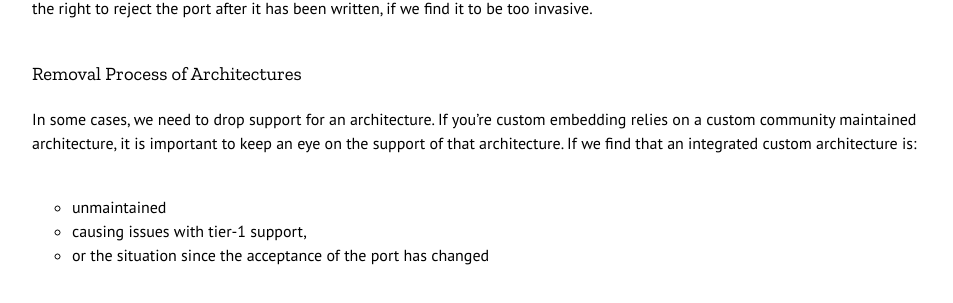
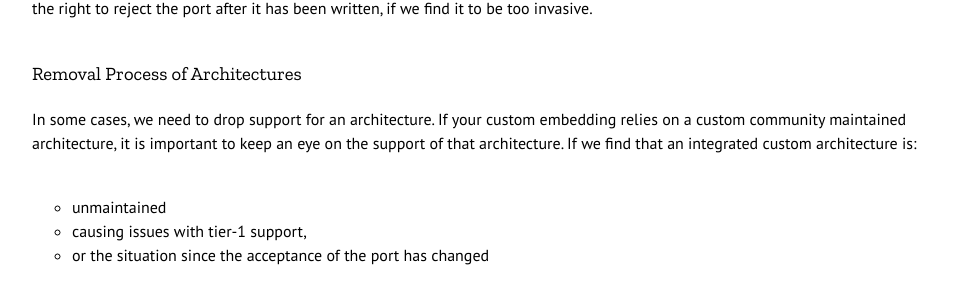
Before and after one commit to mozilla-spidermonkey/spidermonkey.dev, a Jekyll site: the page built from custom-architectures.md, in a window 1280 px wide. Shown: the part 934-1237 px from the top of the page, without its empty margins (13-966 px from the left). Built offline with Jekyll 4.4.1, drawn with Linux system fonts in a browser that asks for light colours; nearby versions of some CDN libraries; our own code applies the rules of GitHub Pages for plain Markdown files.

Commit message:
Update custom-architectures.md
Co-authored-by: Jan de Mooij <mail@jandemooij.nl>

```diff
--- a/custom-architectures.md
+++ b/custom-architectures.md
@@ -21,7 +21,7 @@ Once the review is finished with at least 1 SpiderMonkey engineer, and 1 externa
 
 ### Removal Process of Architectures
 
-In some cases, we need to drop support for an architecture. If you're custom embedding relies on a custom community maintained architecture, it is important to keep an eye on the support of that architecture. If we find that an integrated custom architecture is:
+In some cases, we need to drop support for an architecture. If your custom embedding relies on a custom community maintained architecture, it is important to keep an eye on the support of that architecture. If we find that an integrated custom architecture is:
 
 * unmaintained
 * causing issues with tier-1 support,
```
